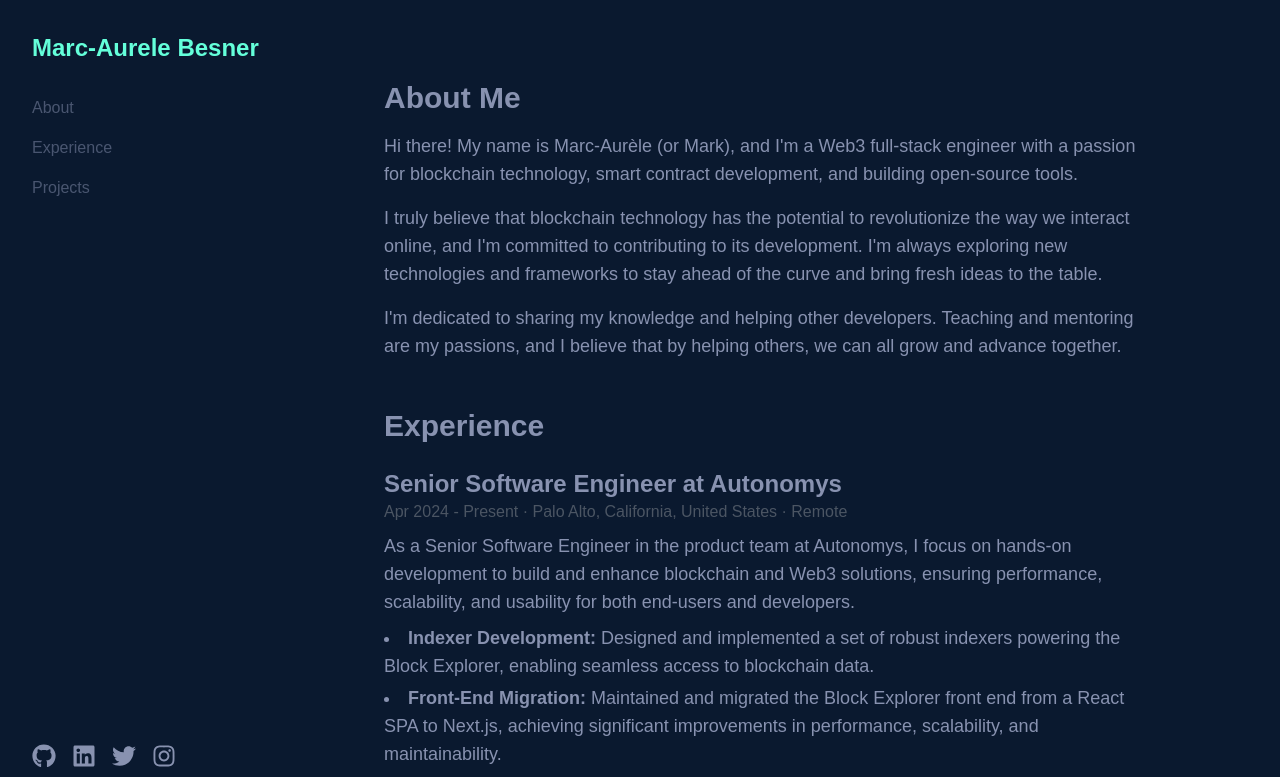
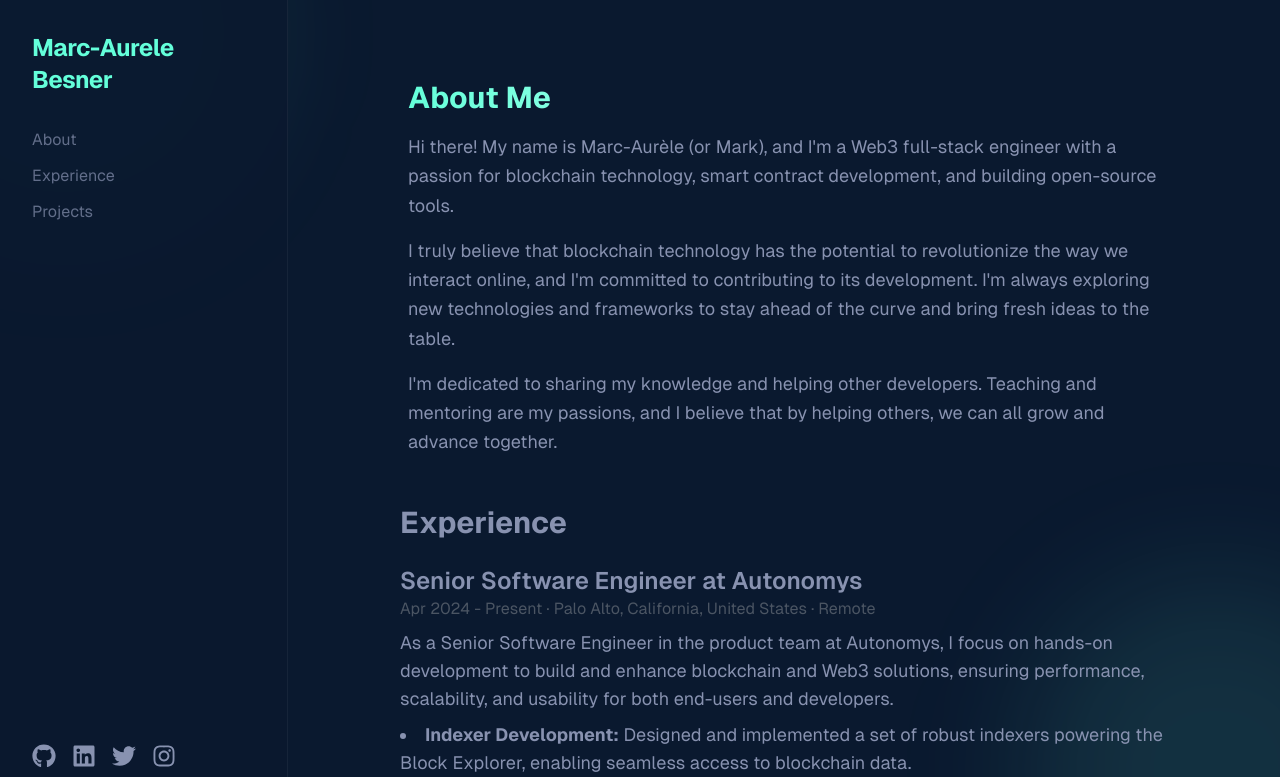
Before and after one commit to marc-aurele-besner/marcaurelebesner.com-v3, a Next.js app: page / in a window 1280 px wide. Shown: the top 777 px of the page. Built offline with nearby package versions, Linux system fonts and the light colour scheme.

Commit message:
Enhance UI/UX with responsive design, animations, and accessibility improvements
Co-authored-by: marc.aurele.desk <marc.aurele.desk@gmail.com>

```diff
--- a/src/app/globals.css
+++ b/src/app/globals.css
@@ -14,10 +14,35 @@
   }
 }
 
+html {
+  scroll-behavior: smooth;
+}
+
 body {
   color: var(--foreground);
   background: var(--background);
-  font-family: Arial, Helvetica, sans-serif;
+  font-family: var(--font-geist-sans), ui-sans-serif, system-ui, -apple-system, Segoe UI, Roboto, Helvetica, Arial, "Apple Color Emoji", "Segoe UI Emoji";
+  text-rendering: optimizeLegibility;
+  -webkit-font-smoothing: antialiased;
+  -moz-osx-font-smoothing: grayscale;
+}
+
+::selection {
+  background-color: rgba(100, 255, 218, 0.25);
+  color: #eafffa;
+}
+
+/* Subtle, unobtrusive scrollbar */
+*::-webkit-scrollbar {
+  width: 10px;
+  height: 10px;
+}
+*::-webkit-scrollbar-track {
+  background: transparent;
+}
+*::-webkit-scrollbar-thumb {
+  background-color: rgba(136, 146, 176, 0.4);
+  border-radius: 9999px;
 }
 
 .spotlight {
--- a/src/app/layout.tsx
+++ b/src/app/layout.tsx
@@ -28,14 +28,19 @@ export default function RootLayout({
   return (
     <html lang="en">
       <body
-        className={`${geistSans.variable} ${geistMono.variable} antialiased bg-darkBlue text-grayTone`}
+        className={`${geistSans.variable} ${geistMono.variable} antialiased bg-darkBlue text-grayTone relative overflow-x-hidden`}
       >
+        {/* Subtle background glow layers */}
+        <div aria-hidden className="pointer-events-none fixed inset-0 -z-10">
+          <div className="absolute -top-40 -left-32 h-96 w-96 rounded-full bg-lightCyan/10 blur-3xl" />
+          <div className="absolute -bottom-40 -right-32 h-96 w-96 rounded-full bg-lightCyan/10 blur-3xl" />
+        </div>
         <Header />
         <div className="flex min-h-screen md:flex-row flex-col">
-          <aside className="w-120 bg-darkBlue p-8 fixed h-full hidden md:block">
+          <aside className="md:w-72 bg-darkBlue/90 p-8 fixed h-full hidden md:block border-r border-white/5">
             <Menu />
           </aside>
-          <main className="flex-1 overflow-y-auto py-16 md:ml-64 px-4">
+          <main className="flex-1 overflow-y-auto py-16 md:ml-72 px-4 sm:px-6 lg:px-8">
             {children}
           </main>
         </div>
--- a/src/app/page.tsx
+++ b/src/app/page.tsx
@@ -10,6 +10,7 @@ export default function HomePage() {
     <div>
       <motion.section
         id="about"
+        className="scroll-mt-28"
         initial={{ opacity: 0, y: 20 }}
         whileInView={{ opacity: 1, y: 0 }}
         viewport={{ once: true }}
@@ -19,6 +20,7 @@ export default function HomePage() {
       </motion.section>
       <motion.section
         id="experience"
+        className="scroll-mt-28"
         initial={{ opacity: 0, y: 20 }}
         whileInView={{ opacity: 1, y: 0 }}
         viewport={{ once: true }}
@@ -28,6 +30,7 @@ export default function HomePage() {
       </motion.section>
       <motion.section
         id="projects"
+        className="scroll-mt-28"
         initial={{ opacity: 0, y: 20 }}
         whileInView={{ opacity: 1, y: 0 }}
         viewport={{ once: true }}
--- a/src/components/About.tsx
+++ b/src/components/About.tsx
@@ -9,21 +9,23 @@ export default function About() {
       viewport={{ once: true }}
       transition={{ duration: 0.5 }}
     >
-      <div className="max-w-3xl">
-        <h2 className="text-3xl font-bold">About Me</h2>
-        <p className="mt-4 text-lg">
+      <div className="max-w-3xl px-2">
+        <h2 className="text-3xl font-bold bg-gradient-to-r from-lightCyan to-white bg-clip-text text-transparent">
+          About Me
+        </h2>
+        <p className="mt-4 text-lg leading-relaxed">
           Hi there! My name is Marc-Aurèle (or Mark), and I&apos;m a Web3
           full-stack engineer with a passion for blockchain technology, smart
           contract development, and building open-source tools.
         </p>
-        <p className="mt-4 text-lg">
+        <p className="mt-4 text-lg leading-relaxed">
           I truly believe that blockchain technology has the potential to
           revolutionize the way we interact online, and I&apos;m committed to
           contributing to its development. I&apos;m always exploring new
           technologies and frameworks to stay ahead of the curve and bring fresh
           ideas to the table.
         </p>
-        <p className="mt-4 text-lg">
+        <p className="mt-4 text-lg leading-relaxed">
           I&apos;m dedicated to sharing my knowledge and helping other
           developers. Teaching and mentoring are my passions, and I believe that
           by helping others, we can all grow and advance together.
--- a/src/components/Badge.tsx
+++ b/src/components/Badge.tsx
@@ -1,6 +1,6 @@
 export default function Badge({ text }: { text: string }) {
   return (
-    <span className="bg-lightCyan text-darkBlue px-2 py-1 mt-2 rounded-full text-sm">
+    <span className="px-2 py-1 mt-2 rounded-full text-sm border border-lightCyan/40 text-lightCyan bg-transparent hover:bg-lightCyan/10 transition-colors">
       {text}
     </span>
   );
--- a/src/components/Header.tsx
+++ b/src/components/Header.tsx
@@ -1,41 +1,69 @@
 "use client";
 
 import React, { useState } from "react";
+import { motion, AnimatePresence } from "framer-motion";
 
 export default function Header() {
   const [isOpen, setIsOpen] = useState(false);
 
   return (
-    <header className="bg-darkBlue p-4 px-2 flex justify-between items-center md:hidden">
-      <h1 className="text-2xl font-bold text-lightCyan mb-8">
-        Marc-Aurele Besner
-      </h1>
+    <header className="md:hidden sticky top-0 z-50 bg-darkBlue/80 backdrop-blur border-b border-white/5">
+      <div className="p-4 px-4 flex justify-between items-center">
+        <h1 className="text-xl font-semibold text-lightCyan">Marc-Aurele Besner</h1>
         <button
-        className="text-2xl font-bold text-lightCyan mb-8"
-        onClick={() => setIsOpen(!isOpen)}
+          className="text-2xl font-bold text-lightCyan rounded-md p-1 focus:outline-none focus:ring-2 focus:ring-lightCyan/50 transition"
+          aria-label={isOpen ? "Close menu" : "Open menu"}
+          aria-expanded={isOpen}
+          aria-controls="mobile-menu"
+          onClick={() => setIsOpen((v) => !v)}
         >
-        ☰
+          {isOpen ? "×" : "☰"}
         </button>
+      </div>
+
+      <AnimatePresence>
         {isOpen && (
-        <nav className="absolute top-16 left-0 w-full bg-darkBlue">
-          <ul className="flex flex-col items-center">
-            <li className="p-2">
-              <a href="#about" className="text-grayTone hover:text-lightCyan">
+          <motion.nav
+            id="mobile-menu"
+            key="mobile-menu"
+            initial={{ opacity: 0, y: -8 }}
+            animate={{ opacity: 1, y: 0 }}
+            exit={{ opacity: 0, y: -8 }}
+            transition={{ duration: 0.2, ease: "easeOut" }}
+            className="px-2 pb-3"
+          >
+            <ul className="flex flex-col items-center gap-1">
+              <li className="w-full">
+                <a
+                  href="#about"
+                  className="block w-full p-3 text-center rounded-md text-grayTone hover:text-lightCyan hover:bg-white/5 transition"
+                  onClick={() => setIsOpen(false)}
+                >
                   About
                 </a>
               </li>
-            <li className="p-2">
+              <li className="w-full">
                 <a
                   href="#experience"
-                className="text-grayTone hover:text-lightCyan"
+                  className="block w-full p-3 text-center rounded-md text-grayTone hover:text-lightCyan hover:bg-white/5 transition"
+                  onClick={() => setIsOpen(false)}
                 >
                   Experience
                 </a>
               </li>
-            <li className="p-2"><a href="#projects" className="text-grayTone hover:text-lightCyan">Projects</a></li>
+              <li className="w-full">
+                <a
+                  href="#projects"
+                  className="block w-full p-3 text-center rounded-md text-grayTone hover:text-lightCyan hover:bg-white/5 transition"
+                  onClick={() => setIsOpen(false)}
+                >
+                  Projects
+                </a>
+              </li>
             </ul>
-        </nav>
+          </motion.nav>
         )}
+      </AnimatePresence>
     </header>
   );
 }
--- a/src/components/Menu.tsx
+++ b/src/components/Menu.tsx
@@ -7,38 +7,19 @@ export default function Menu() {
   return (
     <div className="flex flex-col h-full justify-between">
       <div>
-        <h1 className="text-2xl font-bold text-lightCyan mb-8">
+        <h1 className="text-2xl font-bold text-lightCyan mb-8 tracking-tight">
           Marc-Aurele Besner
         </h1>
-        <nav>
-          <ul className="space-y-4">
-            <motion.li
-              initial={{ opacity: 0.5 }}
-              whileHover={{ opacity: 1 }}
-              transition={{ duration: 0.3 }}
-            >
-              <a href="#about" className="text-grayTone hover:text-lightCyan">
-                About
-              </a>
+        <nav aria-label="Primary">
+          <ul className="space-y-3">
+            <motion.li initial={{ opacity: 0.7 }} whileHover={{ opacity: 1, x: 4 }} transition={{ duration: 0.2 }}>
+              <a href="#about" className="text-grayTone hover:text-lightCyan transition-colors">About</a>
             </motion.li>
-            <motion.li
-              initial={{ opacity: 0.5 }}
-              whileHover={{ opacity: 1 }}
-              transition={{ duration: 0.3 }}
-            >
-              <a
-                href="#experience"
-                className="text-grayTone hover:text-lightCyan"
-              >
-                Experience
-              </a>
+            <motion.li initial={{ opacity: 0.7 }} whileHover={{ opacity: 1, x: 4 }} transition={{ duration: 0.2 }}>
+              <a href="#experience" className="text-grayTone hover:text-lightCyan transition-colors">Experience</a>
             </motion.li>
-            <motion.li
-              initial={{ opacity: 0.5 }}
-              whileHover={{ opacity: 1 }}
-              transition={{ duration: 0.3 }}
-            >
-              <a href="#projects" className="text-grayTone hover:text-lightCyan">Projects</a>
+            <motion.li initial={{ opacity: 0.7 }} whileHover={{ opacity: 1, x: 4 }} transition={{ duration: 0.2 }}>
+              <a href="#projects" className="text-grayTone hover:text-lightCyan transition-colors">Projects</a>
             </motion.li>
           </ul>
         </nav>
@@ -48,7 +29,8 @@ export default function Menu() {
           href="https://github.com/marc-aurele-besner"
           target="_blank"
           rel="noopener noreferrer"
-          className="text-grayTone hover:text-lightCyan"
+          className="text-grayTone hover:text-lightCyan transition-colors"
+          aria-label="GitHub"
         >
           <FaGithub size={24} />
         </a>
@@ -56,7 +38,8 @@ export default function Menu() {
           href="https://www.linkedin.com/in/marc-aurele-besner/"
           target="_blank"
           rel="noopener noreferrer"
-          className="text-grayTone hover:text-lightCyan"
+          className="text-grayTone hover:text-lightCyan transition-colors"
+          aria-label="LinkedIn"
         >
           <FaLinkedin size={24} />
         </a>
@@ -64,7 +47,8 @@ export default function Menu() {
           href="https://x.com/marcaureleb"
           target="_blank"
           rel="noopener noreferrer"
-          className="text-grayTone hover:text-lightCyan"
+          className="text-grayTone hover:text-lightCyan transition-colors"
+          aria-label="Twitter"
         >
           <FaTwitter size={24} />
         </a>
@@ -72,7 +56,8 @@ export default function Menu() {
           href="https://www.instagram.com/mabesner/"
           target="_blank"
           rel="noopener noreferrer"
-          className="text-grayTone hover:text-lightCyan"
+          className="text-grayTone hover:text-lightCyan transition-colors"
+          aria-label="Instagram"
         >
           <FaInstagram size={24} />
         </a>
```
Also changed, not shown: src/components/Project.tsx (+21 -12 lines). Lines whose indentation alone changed are shown as unchanged.
